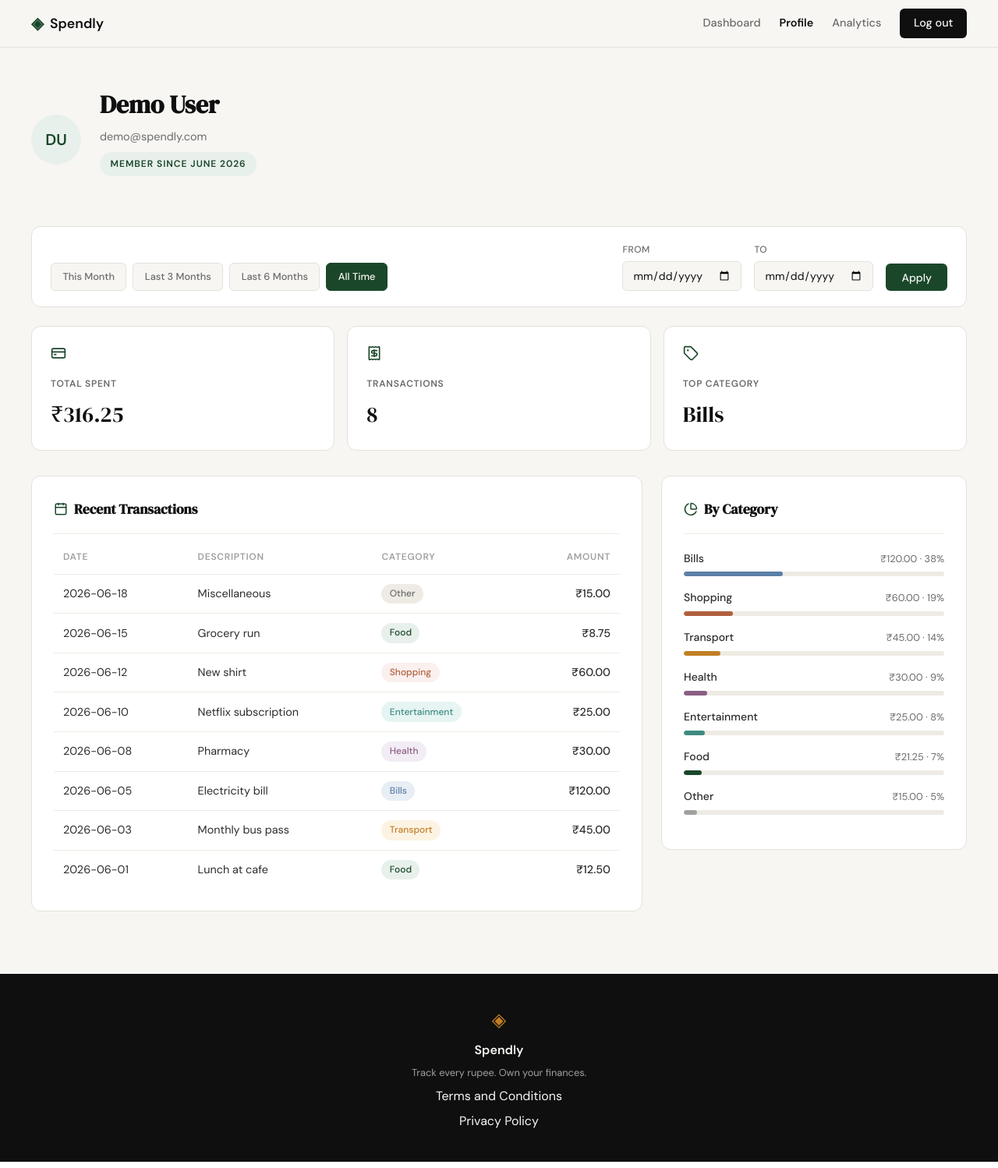
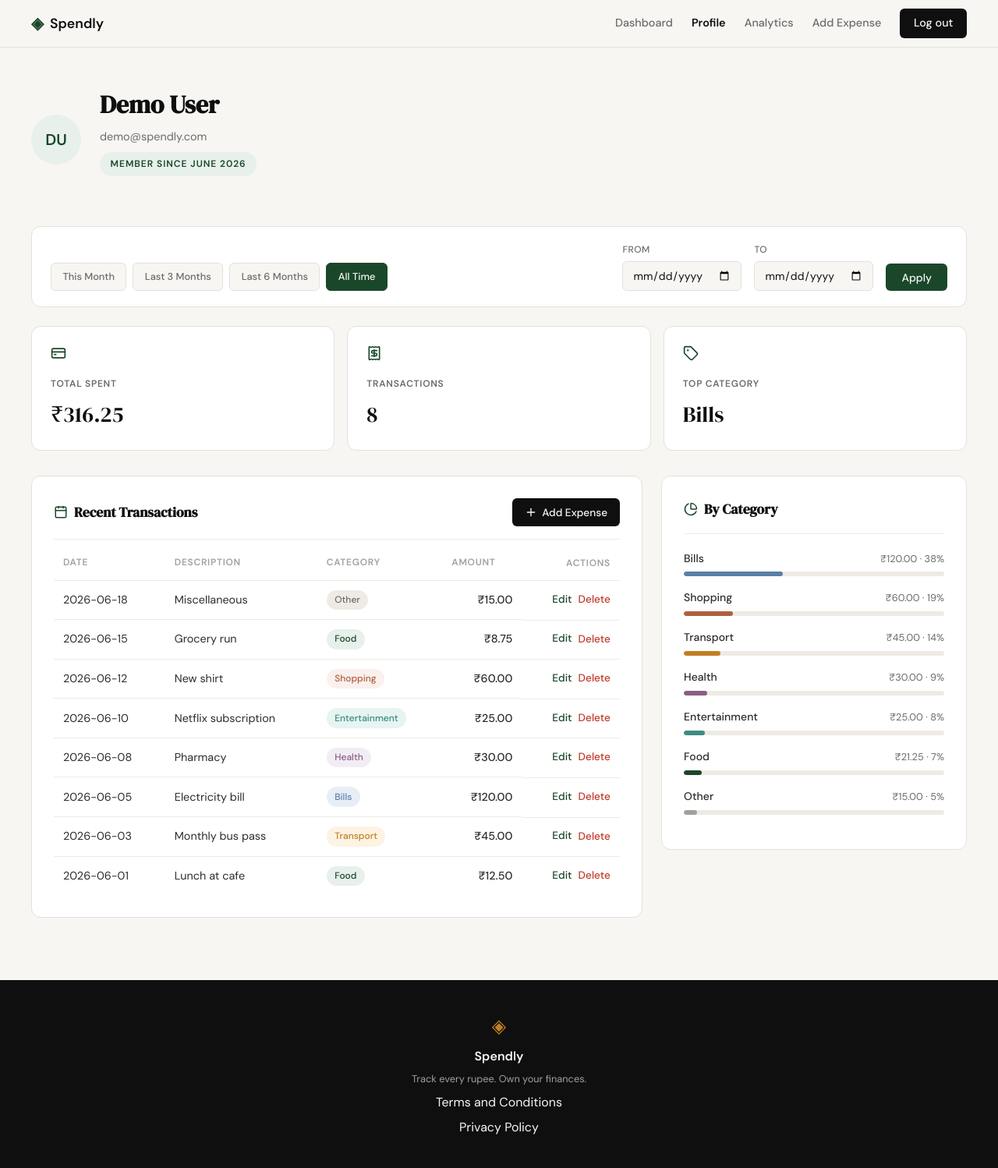
Before and after one commit to Faizan7891/Spendly, a Flask app: page /profile in a window 1280 px wide. Shown: the whole page at 78% size. Run offline with Flask 3, Linux system fonts and the light colour scheme; a user stored in the database is signed in; data comes from the database, SQL or seed files in the repository; both versions use the stored data as it was after the commit.

Commit message:
add,delete,edit expense button added

```diff
--- a/app.py
+++ b/app.py
@@ -1,7 +1,7 @@
 import sqlite3
 import calendar
 from datetime import date, datetime
-from flask import Flask, render_template, request, session, redirect, url_for, flash
+from flask import Flask, render_template, request, session, redirect, url_for, flash, abort
 from werkzeug.security import generate_password_hash, check_password_hash
 from database.db import get_db, init_db, seed_db
 from database.queries import (
@@ -9,7 +9,54 @@ from database.queries import (
     get_summary_stats,
     get_recent_transactions,
     get_category_breakdown,
+    insert_expense,
+    get_expense_by_id,
+    update_expense,
+    delete_expense as delete_expense_row,
 )
+
+# The seven fixed expense categories used across add/edit forms and validation.
+CATEGORIES = ["Food", "Transport", "Bills", "Health", "Entertainment", "Shopping", "Other"]
+
+
+def _validate_expense_form(form):
+    """Validate add/edit expense form data.
+
+    Returns (values, error): ``values`` is a dict of the cleaned/submitted
+    fields suitable for re-populating the form; ``error`` is an error message
+    string or None when the data is valid. When valid, ``values`` also carries
+    the parsed ``amount`` as a float.
+    """
+    amount_raw = form.get("amount", "").strip()
+    category = form.get("category", "").strip()
+    date_raw = form.get("date", "").strip()
+    description = form.get("description", "").strip()
+
+    values = {
+        "amount": amount_raw,
+        "category": category,
+        "date": date_raw,
+        "description": description,
+    }
+
+    try:
+        amount = float(amount_raw)
+    except ValueError:
+        return values, "Amount is required and must be a number."
+    if amount <= 0:
+        return values, "Amount must be greater than 0."
+
+    if category not in CATEGORIES:
+        return values, "Please choose a valid category."
+
+    try:
+        datetime.strptime(date_raw, "%Y-%m-%d")
+    except ValueError:
+        return values, "Please enter a valid date."
+
+    values["amount"] = amount
+    values["description"] = description or None
+    return values, None
 
 
 def rupees(value):
@@ -216,19 +263,80 @@ def analytics():
     return render_template("analytics.html")
 
 
-@app.route("/expenses/add")
+@app.route("/expenses/add", methods=["GET", "POST"])
 def add_expense():
-    return "Add expense — coming in Step 7"
+    if not session.get("user_id"):
+        return redirect(url_for("login", next="/expenses/add"))
+
+    if request.method == "GET":
+        return render_template(
+            "add_expense.html",
+            categories=CATEGORIES,
+            values={"date": date.today().isoformat()},
+        )
+
+    values, error = _validate_expense_form(request.form)
+    if error:
+        return render_template(
+            "add_expense.html", categories=CATEGORIES, values=values, error=error
+        )
+
+    insert_expense(
+        session["user_id"],
+        values["amount"],
+        values["category"],
+        values["date"],
+        values["description"],
+    )
+    return redirect(url_for("profile"))
 
 
-@app.route("/expenses/<int:id>/edit")
+@app.route("/expenses/<int:id>/edit", methods=["GET", "POST"])
 def edit_expense(id):
-    return "Edit expense — coming in Step 8"
+    if not session.get("user_id"):
+        return redirect(url_for("login", next=f"/expenses/{id}/edit"))
+
+    expense = get_expense_by_id(id, session["user_id"])
+    if expense is None:
+        abort(404)
+
+    if request.method == "GET":
+        return render_template(
+            "edit_expense.html", categories=CATEGORIES, expense=expense, values=expense
+        )
+
+    values, error = _validate_expense_form(request.form)
+    if error:
+        return render_template(
+            "edit_expense.html",
+            categories=CATEGORIES,
+            expense=expense,
+            values=values,
+            error=error,
+        )
+
+    update_expense(
+        id,
+        session["user_id"],
+        values["amount"],
+        values["category"],
+        values["date"],
+        values["description"],
+    )
+    return redirect(url_for("profile"))
 
 
-@app.route("/expenses/<int:id>/delete")
+@app.route("/expenses/<int:id>/delete", methods=["POST"])
 def delete_expense(id):
-    return "Delete expense — coming in Step 9"
+    if not session.get("user_id"):
+        return redirect(url_for("login", next="/profile"))
+
+    expense = get_expense_by_id(id, session["user_id"])
+    if expense is None:
+        abort(404)
+
+    delete_expense_row(id, session["user_id"])
+    return redirect(url_for("profile"))
 
 
 if __name__ == "__main__":
--- a/database/queries.py
+++ b/database/queries.py
@@ -115,7 +115,7 @@ def get_recent_transactions(user_id, limit=10, date_from=None, date_to=None):
     conn = get_db()
     try:
         rows = conn.execute(
-            "SELECT date, description, category, amount FROM expenses "
+            "SELECT id, date, description, category, amount FROM expenses "
             "WHERE user_id = ?" + date_sql +
             " ORDER BY date DESC, id DESC LIMIT ?",
             (user_id, *date_params, limit),
@@ -125,6 +125,7 @@ def get_recent_transactions(user_id, limit=10, date_from=None, date_to=None):
 
     return [
         {
+            "id": r["id"],
             "date": r["date"],
             "description": r["description"],
             "category": r["category"],
@@ -170,3 +171,84 @@ def get_category_breakdown(user_id, date_from=None, date_to=None):
         breakdown[0]["pct"] += remainder
 
     return breakdown
+
+
+def insert_expense(user_id, amount, category, date, description):
+    """Insert a new expense for the given user. Returns the new row id."""
+    conn = get_db()
+    try:
+        cursor = conn.execute(
+            "INSERT INTO expenses (user_id, amount, category, date, description) "
+            "VALUES (?, ?, ?, ?, ?)",
+            (user_id, amount, category, date, description),
+        )
+        conn.commit()
+        return cursor.lastrowid
+    finally:
+        conn.close()
+
+
+def get_expense_by_id(expense_id, user_id):
+    """Return a single expense as a dict only if it belongs to user_id, else None.
+
+    Scoped to ``id = ? AND user_id = ?`` so one user can never read another
+    user's expense.
+    """
+    conn = get_db()
+    try:
+        row = conn.execute(
+            "SELECT id, user_id, amount, category, date, description "
+            "FROM expenses WHERE id = ? AND user_id = ?",
+            (expense_id, user_id),
+        ).fetchone()
+    finally:
+        conn.close()
+
+    if row is None:
+        return None
+
+    return {
+        "id": row["id"],
+        "user_id": row["user_id"],
+        "amount": row["amount"],
+        "category": row["category"],
+        "date": row["date"],
+        "description": row["description"],
+    }
+
+
+def update_expense(expense_id, user_id, amount, category, date, description):
+    """Update an expense in place, scoped to id AND user_id for ownership safety.
+
+    Returns the number of rows affected (0 if the expense does not belong to
+    the user, in which case nothing changes).
+    """
+    conn = get_db()
+    try:
+        cursor = conn.execute(
+            "UPDATE expenses SET amount = ?, category = ?, date = ?, description = ? "
+            "WHERE id = ? AND user_id = ?",
+            (amount, category, date, description, expense_id, user_id),
+        )
+        conn.commit()
+        return cursor.rowcount
+    finally:
+        conn.close()
+
+
+def delete_expense(expense_id, user_id):
+    """Delete an expense, scoped to id AND user_id for ownership safety.
+
+    Returns the number of rows deleted (0 if the expense does not belong to
+    the user).
+    """
+    conn = get_db()
+    try:
+        cursor = conn.execute(
+            "DELETE FROM expenses WHERE id = ? AND user_id = ?",
+            (expense_id, user_id),
+        )
+        conn.commit()
+        return cursor.rowcount
+    finally:
+        conn.close()
--- a/static/css/style.css
+++ b/static/css/style.css
@@ -770,6 +770,85 @@ a { color: inherit; text-decoration: none; }
     font-variant-numeric: tabular-nums;
     font-weight: 500;
     color: var(--ink);
+    text-align: right;
+}
+
+/* Section header with action button */
+
+.prof-section-head {
+    display: flex;
+    align-items: center;
+    justify-content: space-between;
+    gap: 1rem;
+    margin-bottom: 1.25rem;
+    padding-bottom: 1rem;
+    border-bottom: 1px solid var(--border-soft);
+}
+
+.prof-section-head .prof-section-title {
+    margin-bottom: 0;
+    padding-bottom: 0;
+    border-bottom: none;
+}
+
+.btn-add-expense {
+    display: inline-flex;
+    align-items: center;
+    gap: 0.4rem;
+    background: var(--ink);
+    color: var(--paper);
+    padding: 0.45rem 1rem;
+    border-radius: var(--radius-sm);
+    font-size: 0.85rem;
+    font-weight: 500;
+    white-space: nowrap;
+    transition: background 0.2s;
+}
+
+.btn-add-expense:hover { background: var(--accent); }
+
+.btn-add-expense svg {
+    width: 16px;
+    height: 16px;
+}
+
+/* Transaction row actions */
+
+.tx-actions {
+    display: flex;
+    gap: 0.5rem;
+    align-items: center;
+    justify-content: flex-end;
+}
+
+.btn-edit {
+    color: var(--accent);
+    font-size: 0.85rem;
+    font-weight: 500;
+    transition: text-decoration 0.2s;
+}
+
+.btn-edit:hover { text-decoration: underline; }
+
+.btn-delete {
+    background: transparent;
+    color: var(--danger);
+    border: none;
+    padding: 0;
+    font-family: var(--font-body);
+    font-size: 0.85rem;
+    font-weight: 500;
+    cursor: pointer;
+    transition: text-decoration 0.2s;
+}
+
+.btn-delete:hover { text-decoration: underline; }
+
+/* Optional-field hint on form labels */
+
+.form-optional {
+    color: var(--ink-faint);
+    font-weight: 400;
 }
 
 /* Category badges */
--- a/templates/base.html
+++ b/templates/base.html
@@ -23,6 +23,7 @@
                 <a href="{{ url_for('dashboard') }}" class="{{ 'nav-active' if request.endpoint == 'dashboard' else '' }}">Dashboard</a>
                 <a href="{{ url_for('profile') }}" class="{{ 'nav-active' if request.endpoint == 'profile' else '' }}">Profile</a>
                 <a href="{{ url_for('analytics') }}" class="{{ 'nav-active' if request.endpoint == 'analytics' else '' }}">Analytics</a>
+                <a href="{{ url_for('add_expense') }}" class="{{ 'nav-active' if request.endpoint == 'add_expense' else '' }}">Add Expense</a>
                 <a href="{{ url_for('logout') }}" class="nav-cta">Log out</a>
                 {% else %}
                 <a href="{{ url_for('login') }}">Sign in</a>
--- a/templates/profile.html
+++ b/templates/profile.html
@@ -86,10 +86,16 @@
 
             <!-- Transaction history -->
             <div class="prof-section">
-                <h2 class="prof-section-title">
-                    <i data-lucide="calendar"></i>
-                    Recent Transactions
-                </h2>
+                <div class="prof-section-head">
+                    <h2 class="prof-section-title">
+                        <i data-lucide="calendar"></i>
+                        Recent Transactions
+                    </h2>
+                    <a href="{{ url_for('add_expense') }}" class="btn-add-expense">
+                        <i data-lucide="plus"></i>
+                        Add Expense
+                    </a>
+                </div>
                 {% if transactions %}
                 <table class="tx-table">
                     <thead>
@@ -98,6 +104,7 @@
                             <th>Description</th>
                             <th>Category</th>
                             <th>Amount</th>
+                            <th>Actions</th>
                         </tr>
                     </thead>
                     <tbody>
@@ -111,6 +118,13 @@
                                 </span>
                             </td>
                             <td class="tx-amount">{{ tx.amount }}</td>
+                            <td class="tx-actions">
+                                <a href="/expenses/{{ tx.id }}/edit" class="btn-edit">Edit</a>
+                                <form method="POST" action="/expenses/{{ tx.id }}/delete" style="display:inline"
+                                      onsubmit="return confirm('Delete this expense?')">
+                                    <button type="submit" class="btn-delete">Delete</button>
+                                </form>
+                            </td>
                         </tr>
                         {% endfor %}
                     </tbody>
```
Also changed, not shown: templates/add_expense.html (added, +62 -0 lines), templates/edit_expense.html (added, +62 -0 lines), tests/test_add_expense.py (added, +150 -0 lines), .claude/specs/07-add-expense.md (added), .claude/specs/08-edit expense.md (added), .claude/specs/09-delete-expense.md (added), spendly.db.
